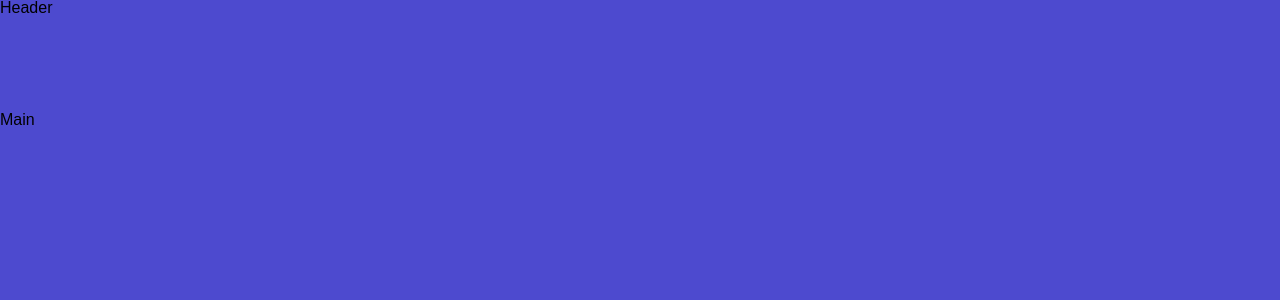
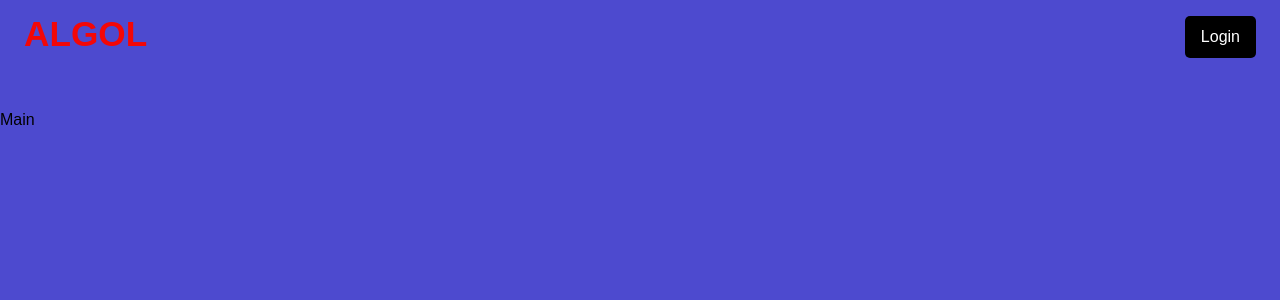
Before and after one commit to algorithm-curator/algorithm-curator, a React (Create React App) app in the folder frontend/: page / in a window 1280 px wide. Shown: the top 300 px of the page. Built offline with nearby package versions, Linux system fonts and the light colour scheme.

Commit message:
add: Header 컴포넌트 형태 구성

```diff
--- /dev/null
+++ b/frontend/src/Components/Header/LogOff/index.tsx
@@ -0,0 +1,12 @@
+import React from "react";
+import { Container, LoginButton } from "./styles";
+
+function LogOff() {
+	return (
+		<Container>
+			<LoginButton>Login</LoginButton>
+		</Container>
+	);
+}
+
+export default LogOff;
--- /dev/null
+++ b/frontend/src/Components/Header/LogOff/styles.ts
@@ -0,0 +1,14 @@
+import styled from "@emotion/styled";
+
+export const Container = styled.div`
+	display: flex;
+	flex-direction: row;
+`;
+
+export const LoginButton = styled.div`
+	background-color: black;
+	border-radius: 5px;
+	color: white;
+	padding: 0.8rem 1rem;
+	cursor: pointer;
+`;
--- /dev/null
+++ b/frontend/src/Components/Header/LogOn/index.tsx
@@ -0,0 +1,15 @@
+import React from "react";
+import { Container, Button } from "./styles";
+
+function LogOn() {
+	return (
+		<Container>
+			<Button>Ranking</Button>
+			<Button>Result</Button>
+			<Button>Problem List</Button>
+			<Button>My Chart</Button>
+		</Container>
+	);
+}
+
+export default LogOn;
--- /dev/null
+++ b/frontend/src/Components/Header/LogOn/styles.ts
@@ -0,0 +1,13 @@
+import styled from "@emotion/styled";
+
+export const Container = styled.div`
+	display: flex;
+	flex-direction: row;
+`;
+
+export const Button = styled.div`
+	background-color: transparent;
+	cursor: pointer;
+	color: white;
+	margin-right: 2rem;
+`;
--- /dev/null
+++ b/frontend/src/Components/Header/Logo/index.tsx
@@ -0,0 +1,8 @@
+import React from "react";
+import { LogoText } from "./styles";
+
+function Logo() {
+	return <LogoText>ALGOL</LogoText>;
+}
+
+export default Logo;
--- /dev/null
+++ b/frontend/src/Components/Header/Logo/styles.ts
@@ -0,0 +1,7 @@
+import styled from "@emotion/styled";
+
+export const LogoText = styled.div`
+	font-size: 2.2rem;
+	font-weight: bolder;
+	color: #f30707;
+`;
--- a/frontend/src/Components/Header/index.tsx
+++ b/frontend/src/Components/Header/index.tsx
@@ -1,8 +1,19 @@
 import React from "react";
-import { Container } from "./styles";
+import { Container, HeaderWrapper } from "./styles";
+import Logo from "./Logo";
+import LogOff from "./LogOff";
+import LogOn from "./LogOn";
 
 function Header() {
-	return <Container> Header </Container>;
+	return (
+		<Container>
+			<HeaderWrapper>
+				<Logo />
+				<LogOff />
+				{/* <LogOn /> */}
+			</HeaderWrapper>
+		</Container>
+	);
 }
 
 export default Header;
--- a/frontend/src/Components/Header/styles.ts
+++ b/frontend/src/Components/Header/styles.ts
@@ -6,3 +6,9 @@ export const Container = styled.div`
 	width: 100%;
 	height: 75px;
 `;
+
+export const HeaderWrapper = styled.div`
+	display: flex;
+	justify-content: space-between;
+	margin: 1rem 1.5rem;
+`;
```
